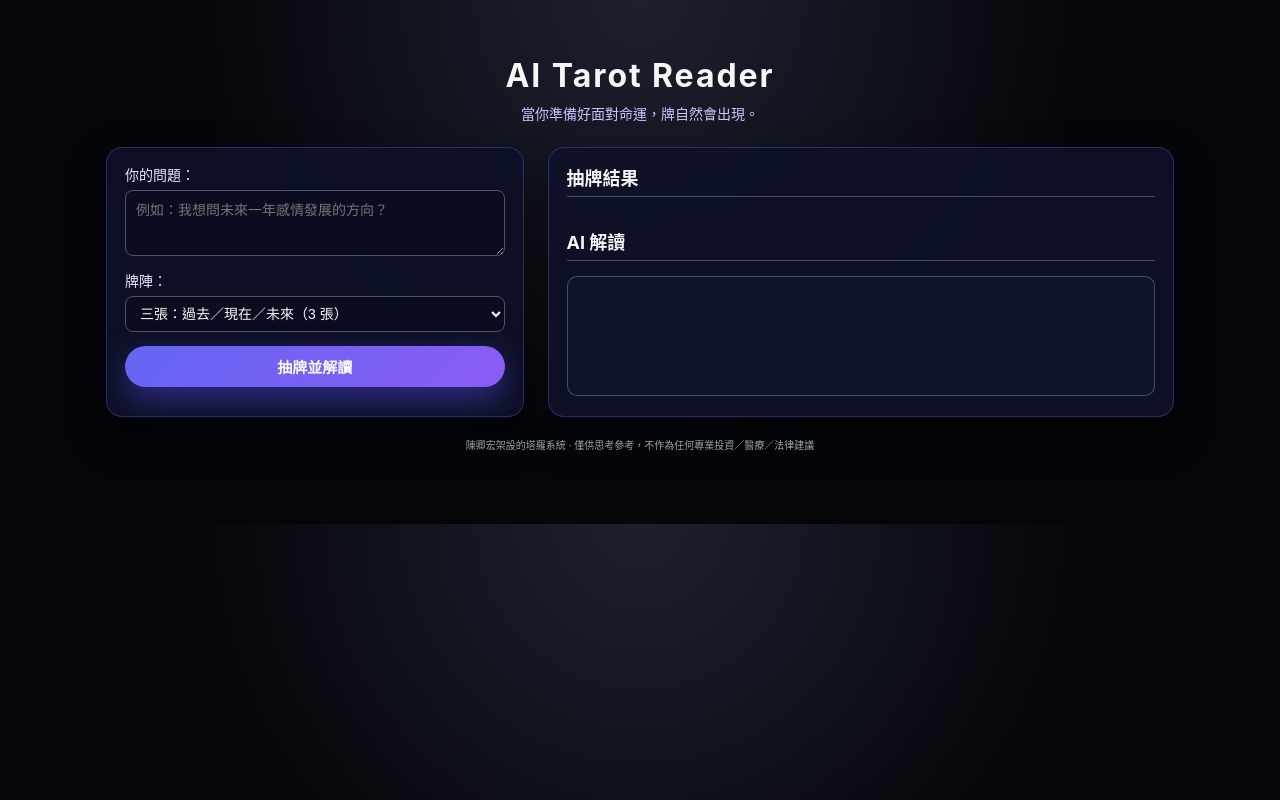
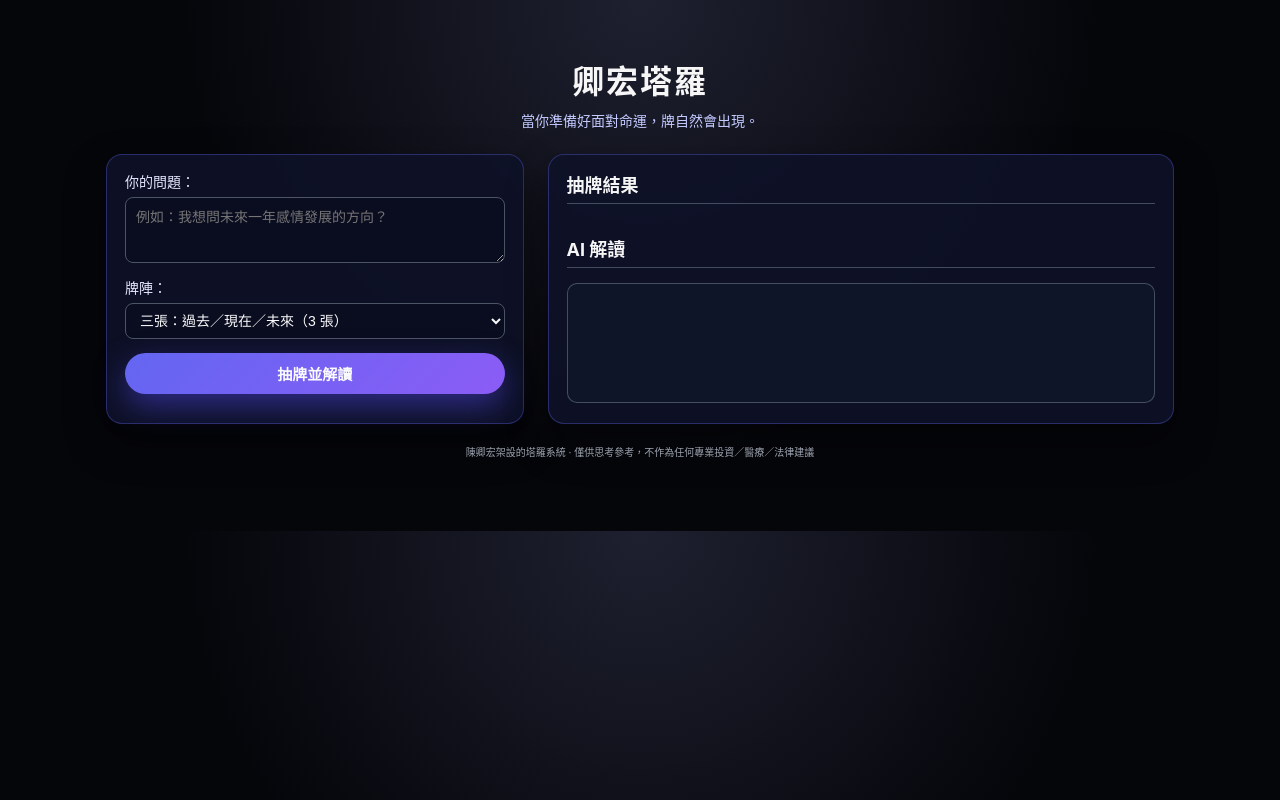
Before and after one commit to wwwwjgm/tarot-app, a website: page public/index.html in a window 1280 px wide. Drawn offline with Linux system fonts and the light colour scheme.

Commit message:
update: change title

```diff
--- a/public/index.html
+++ b/public/index.html
@@ -10,7 +10,7 @@
 <body>
     <div class="app-container">
         <header>
-            <h1>AI Tarot Reader</h1>
+            <h1>卿宏塔羅</h1>
             <p class="subtitle">當你準備好面對命運，牌自然會出現。</p>
         </header>
 
```
